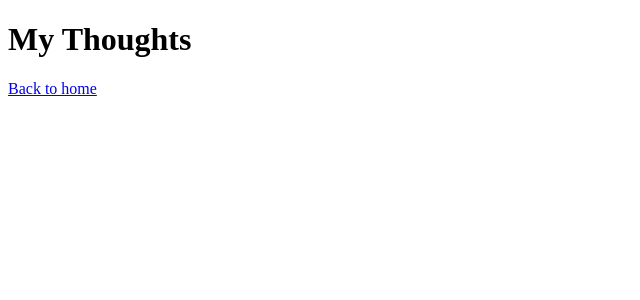
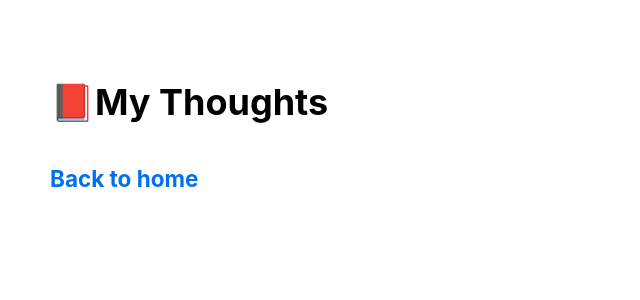
Before and after one commit to jesusantguerrero/thoughts, a Next.js app: page /posts/thoughts in a window 1280 px wide. Shown: the top 300 px of the page, without its empty margins (0-640 px from the left). Built offline with nearby package versions, Linux system fonts and the light colour scheme.

Commit message:
add assets and layout

```diff
--- /dev/null
+++ b/assets/styles/global.css
@@ -0,0 +1,27 @@
+html,
+body {
+  padding: 0;
+  margin: 0;
+  font-family: -apple-system, BlinkMacSystemFont, Segoe UI, Roboto, Oxygen, Ubuntu,
+    Cantarell, Fira Sans, Droid Sans, Helvetica Neue, sans-serif;
+  line-height: 1.6;
+  font-size: 18px;
+}
+
+* {
+  box-sizing: border-box;
+}
+
+a {
+  color: #0070f3;
+  text-decoration: none;
+}
+
+a:hover {
+  text-decoration: underline;
+}
+
+img {
+  max-width: 100%;
+  display: block;
+}
--- /dev/null
+++ b/components/layout.js
@@ -0,0 +1,11 @@
+import styles from "./layout.module.css"
+
+function Layout({ children }) {
+    return (
+        <div className={styles.container}>{children}
+        </div>
+    )
+}
+
+
+  export default Layout
--- /dev/null
+++ b/components/layout.module.css
@@ -0,0 +1,3 @@
+.container {
+    padding: 50px;
+}
--- a/package.json
+++ b/package.json
@@ -10,6 +10,7 @@
   "dependencies": {
     "next": "9.3.5",
     "react": "16.13.1",
-    "react-dom": "16.13.1"
+    "react-dom": "16.13.1",
+    "sass": "^1.26.3"
   }
 }
--- /dev/null
+++ b/pages/_app.js
@@ -0,0 +1,5 @@
+import "./../assets/styles/global.css"
+
+export default function App({ Component, pageProps }) {
+    return <Component {...pageProps} />
+}
--- a/pages/posts/thoughts.js
+++ b/pages/posts/thoughts.js
@@ -1,12 +1,21 @@
 import Link from 'next/link'
+import Head from 'next/head'
+import Layout from './../../components/layout'
 
 export default function thoughts() {
     return(
-        <main>
-            <h1>My Thoughts </h1>
-            <p>
-              <Link href="/"><a>Back to home</a></Link>
-            </p>
-        </main>
+        <Layout>
+            <Head>
+                <title> .:IC Thoughts - List :.</title>
+            </Head>
+            <main>
+                <h1 className="title">
+                <span className="emoji">📕</span>
+                    My Thoughts
+                </h1>
+                <h2> <small><Link href="/"><a>Back to home</a></Link></small></h2>
+
+            </main>
+        </Layout>
     )
 }
```
Also changed, not shown: pages/index.js (+16 -5 lines), public/mind.jpg (added), 1 other file (tests, documents, lock files or other folders).
